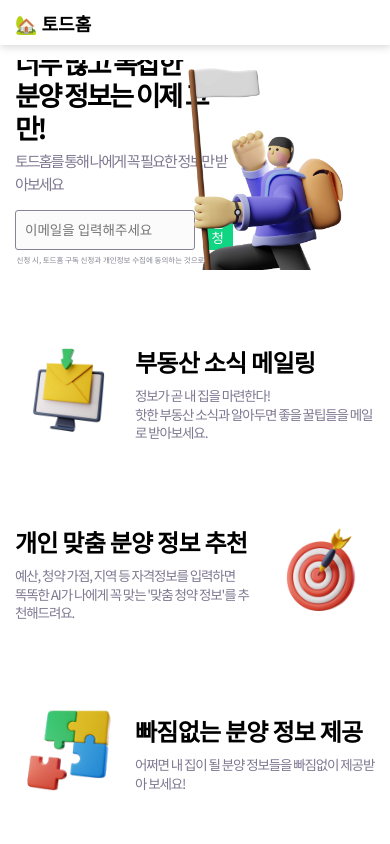
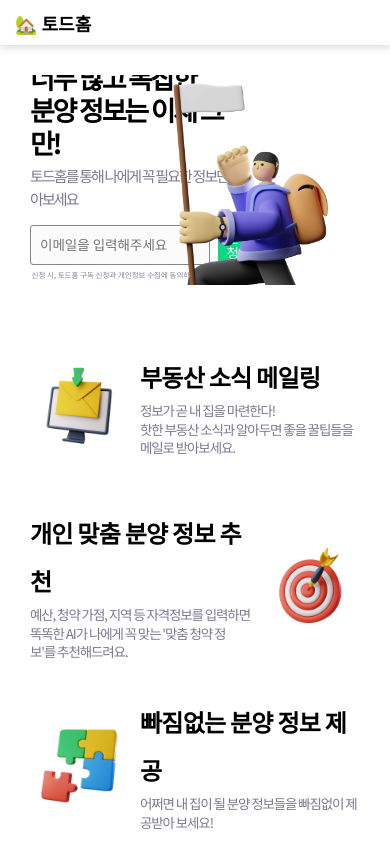
Before and after one commit to gimquokka/gdd-landing, a Next.js app: page / in a window 390 px wide. Shown: the top 844 px of the page. Built offline with nearby package versions, Linux system fonts and the light colour scheme.

Commit message:
💄 style: Add media query for mobile (layout)

```diff
--- a/src/layouts/global/index.tsx
+++ b/src/layouts/global/index.tsx
@@ -28,4 +28,7 @@ const Wrapper = styled.div`
   max-width: 1024px;
   min-height: 100vh;
   padding: 8rem 2rem 12rem 2rem;
+  @media (max-width: 1024px) {
+    padding: 10rem 4rem 10rem 4rem;
+  }
 `;
```
